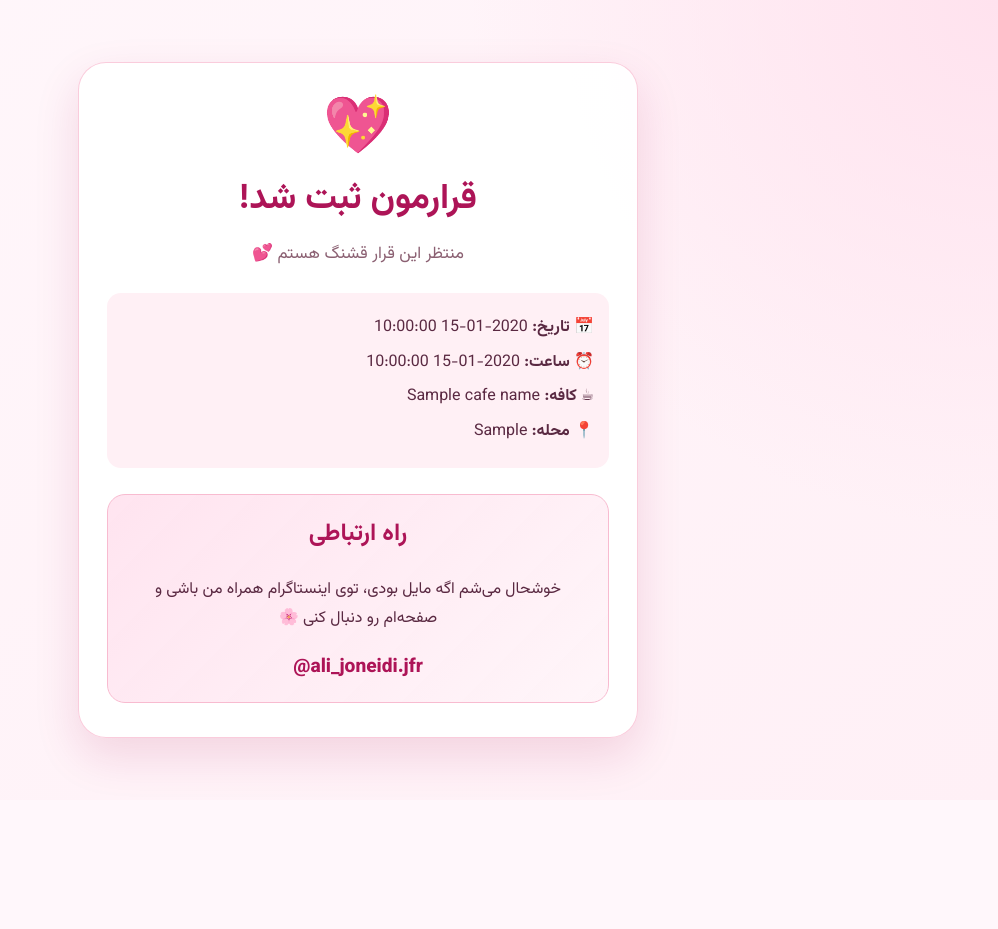
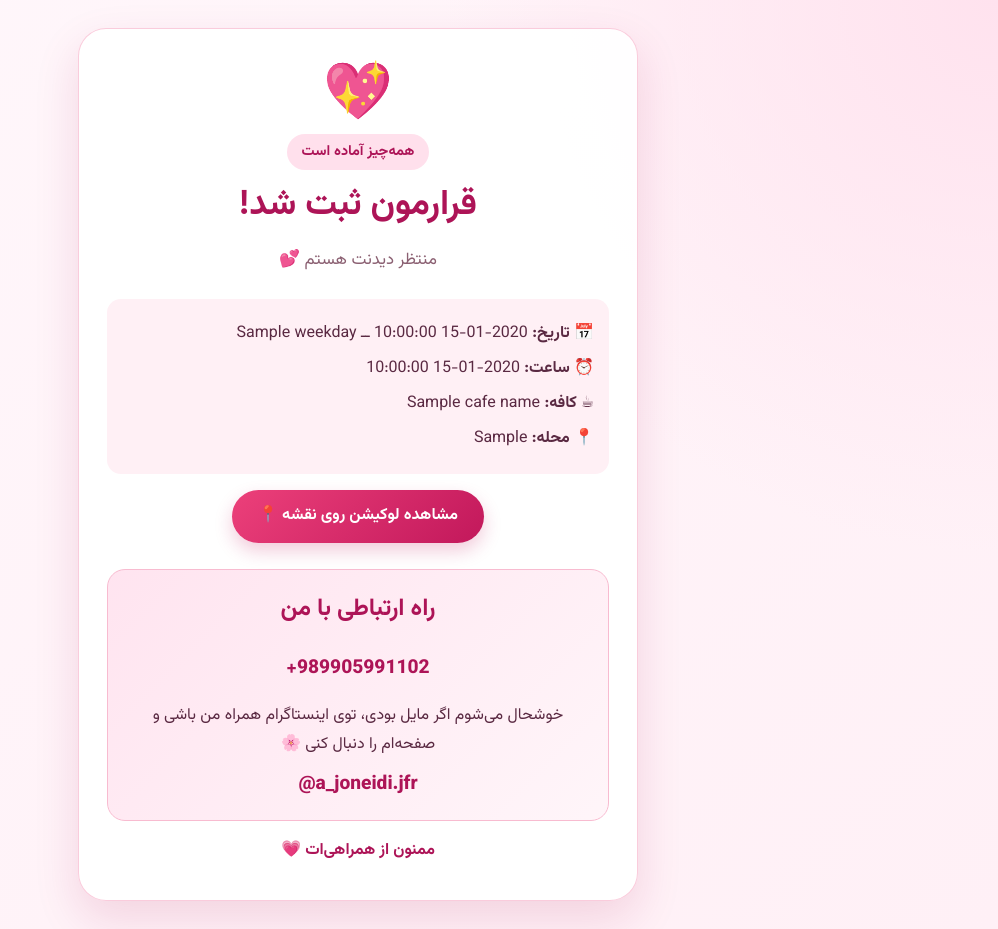
Before and after one commit to alijoneidijfr/DATE-1, a Flask app: template templates/thanks.html in a window 1280 px wide. Shown: the whole page, without its empty margins (282-1280 px from the left). Before the commit the page ends 775 px from the top, so only its background shows below. Run offline with Flask 3, Linux system fonts and the light colour scheme; the template is opened without the code that fills it: most values are stand-ins (such as "Sample title", 1, 10 or a date in 2020).

Commit message:
Update thanks.html

```diff
--- a/templates/thanks.html
+++ b/templates/thanks.html
@@ -6,23 +6,61 @@
 <div class="hero">
     <div class="card romantic-card">
         <div class="heart">💖</div>
+        <div class="badge">همه‌چیز آماده است</div>
         <h1>قرارمون ثبت شد!</h1>
-        <p class="subtitle">منتظر این قرار قشنگ هستم 💕</p>
+        <p class="subtitle">
+            منتظر دیدنت هستم 💕
+        </p>
 
         <div class="info-box">
-            <p>📅 <strong>تاریخ:</strong> {{ date }}</p>
+            <p>
+                📅 <strong>تاریخ:</strong> {{ date }}
+                {% if weekday %}
+                <span class="weekday">ــ {{ weekday }}</span>
+                {% endif %}
+            </p>
             <p>⏰ <strong>ساعت:</strong> {{ time }}</p>
-            {% if cafe_name %}<p>☕ <strong>کافه:</strong> {{ cafe_name }}</p>{% endif %}
-            {% if cafe_area %}<p>📍 <strong>محله:</strong> {{ cafe_area }}</p>{% endif %}
+            <p>☕ <strong>کافه:</strong> {{ cafe_name }}</p>
+            <p>📍 <strong>محله:</strong> {{ cafe_area }}</p>
         </div>
 
+        {% if latitude and longitude %}
+        <p class="map-link-wrapper">
+            <a
+                class="yes-btn"
+                target="_blank"
+                rel="noopener noreferrer"
+                href="https://www.openstreetmap.org/?mlat={{ latitude }}&mlon={{ longitude }}#map=17/{{ latitude }}/{{ longitude }}"
+            >
+                مشاهده لوکیشن روی نقشه 📍
+            </a>
+        </p>
+        {% endif %}
+
         <div class="contact-box">
-            <h2>راه ارتباطی</h2>
-            <p>خوشحال می‌شم اگه مایل بودی، توی اینستاگرام همراه من باشی و صفحه‌ام رو دنبال کنی 🌸</p>
-            <a class="instagram-link" href="https://www.instagram.com/ali_joneidi.jfr/" target="_blank">
-                @ali_joneidi.jfr
+            <h2>راه ارتباطی با من</h2>
+
+            <a class="contact-number" href="tel:+989905991102">
+                +989905991102
+            </a>
+
+            <p class="instagram-text">
+                خوشحال می‌شوم اگر مایل بودی، توی اینستاگرام همراه من باشی و صفحه‌ام را دنبال کنی 🌸
+            </p>
+
+            <a
+                class="instagram-link"
+                href="https://www.instagram.com/a_joneidi.jfr/"
+                target="_blank"
+                rel="noopener noreferrer"
+            >
+                @a_joneidi.jfr
             </a>
         </div>
+
+        <p class="final-message">
+            ممنون از همراهی‌ات 💗
+        </p>
     </div>
 </div>
 {% endblock %}
```
